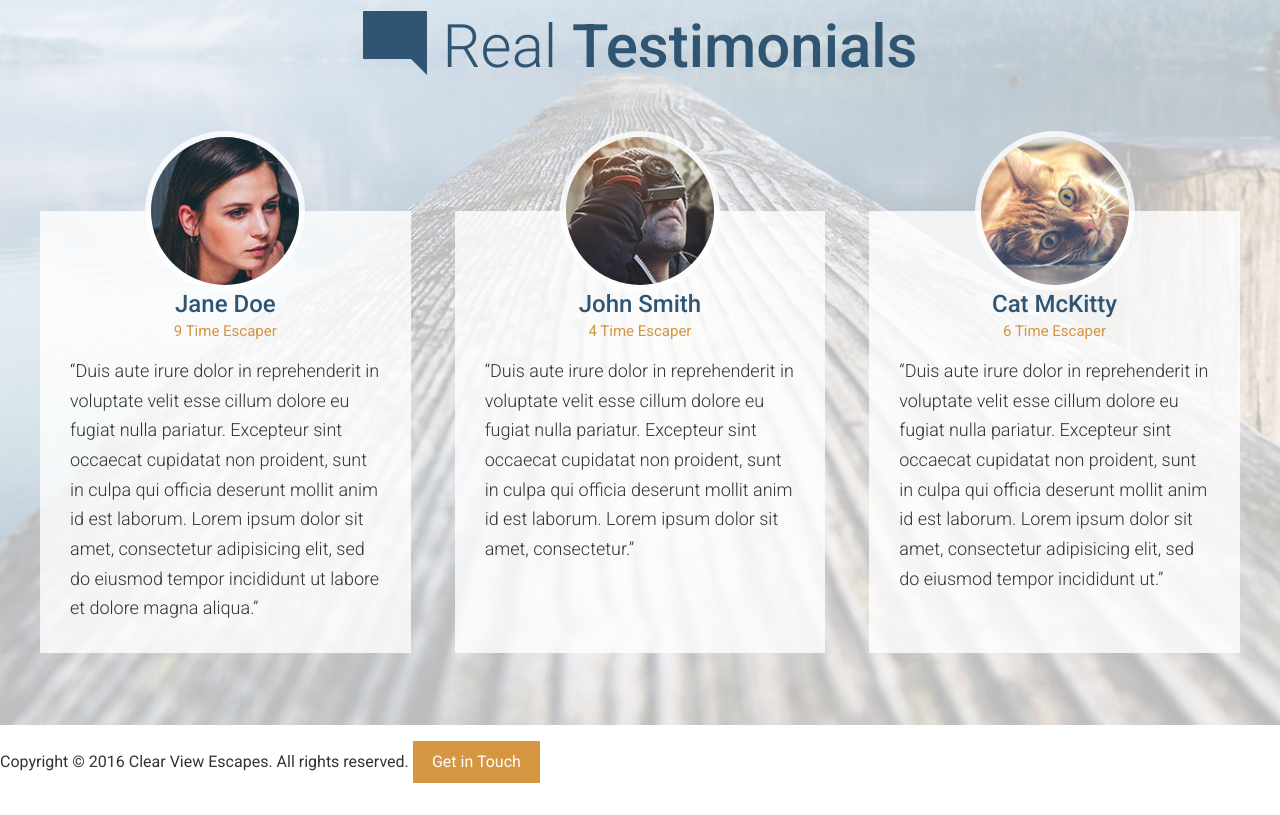
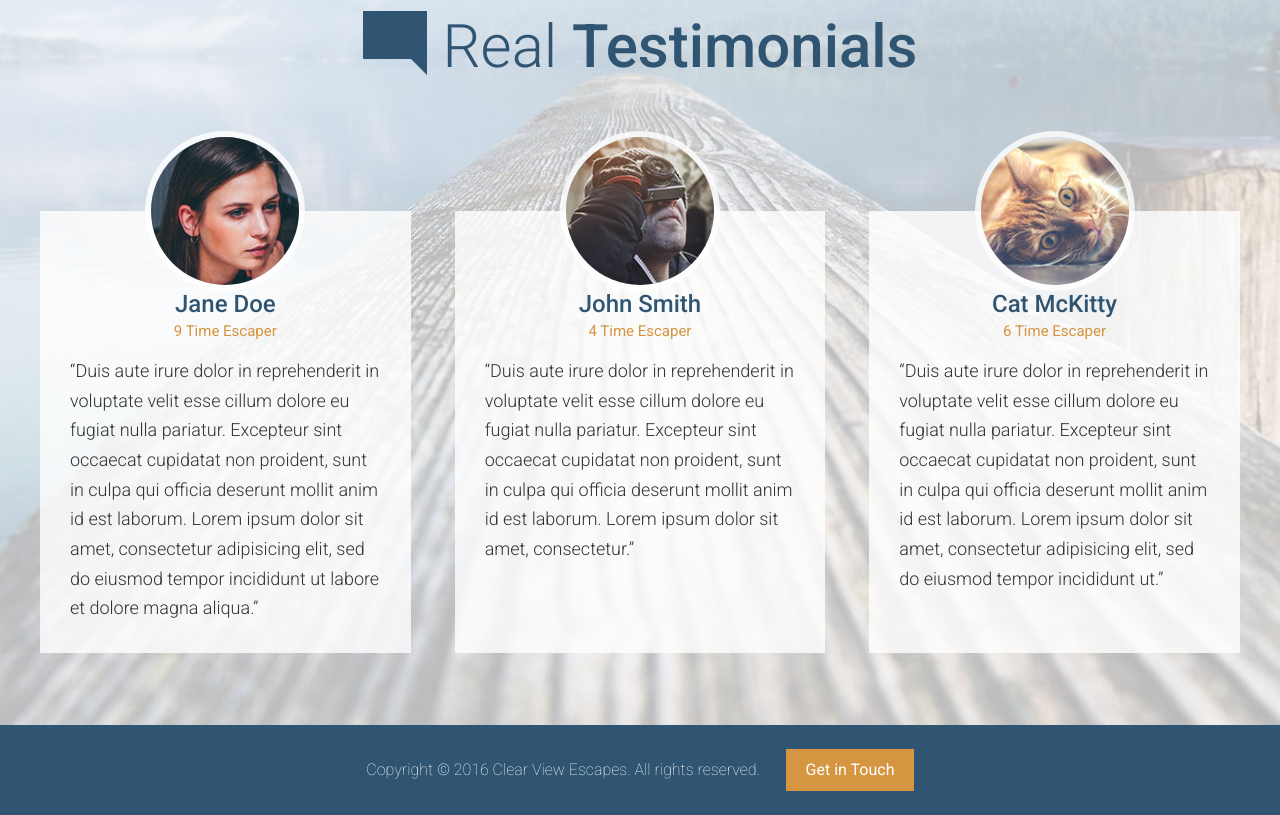
Before and after one commit to isAndy99/webdev-training-pages, a website: page travel-site-udemy/app/index.html in a window 1280 px wide. Shown: the part 3153-3968 px from the top of the page. Drawn offline with Linux system fonts and the light colour scheme.

Commit message:
Completed styling the footer

```diff
--- /dev/null
+++ b/travel-site-udemy/app/assets/styles/modules/_site-footer.css
@@ -0,0 +1,18 @@
+.site-footer {
+  background-color: $mainBlue;
+  color: #FFF;
+  padding: .5rem 0;
+  text-align: center;
+
+  &__text {
+    display: block;
+    margin-bottom: 1rem;
+    font-weight: 200;
+
+    @mixin atMedium {
+      display: inline;
+      margin-bottom: 0;
+      margin-right: 1.4rem;
+    }
+  }
+}
--- a/travel-site-udemy/app/assets/styles/styles.css
+++ b/travel-site-udemy/app/assets/styles/styles.css
@@ -13,3 +13,4 @@
 @import "modules/_feature-item.css";
 @import "modules/_testimonial.css";
 @import "modules/_sprite.css";
+@import "modules/_site-footer.css";
--- a/travel-site-udemy/app/index.html
+++ b/travel-site-udemy/app/index.html
@@ -143,8 +143,10 @@
     </div>
   </div>
 
-  <footer>
-    <p>Copyright &copy; 2016 Clear View Escapes. All rights reserved. <a href="#" class="btn btn--orange">Get in Touch</a></p>
+  <footer class="site-footer">
+    <div class="wrapper">
+      <p><span class="site-footer__text">Copyright &copy; 2016 Clear View Escapes. All rights reserved.</span> <a href="#" class="btn btn--orange">Get in Touch</a></p>
+    </div>
   </footer>
 </body>
 </html>
--- a/travel-site-udemy/app/temp/styles/styles.css
+++ b/travel-site-udemy/app/temp/styles/styles.css
@@ -1070,3 +1070,25 @@
   height: 42px;
   background-position: 36.69752421959096% 45.792307692307695%;
 }
+
+.site-footer {
+  background-color: #2F5572;
+  color: #FFF;
+  padding: .5rem 0;
+  text-align: center;
+}
+
+.site-footer__text {
+    display: block;
+    margin-bottom: 1rem;
+    font-weight: 200;
+  }
+
+@media (min-width: 800px) {
+
+.site-footer__text {
+      display: inline;
+      margin-bottom: 0;
+      margin-right: 1.4rem
+  }
+  }
```
